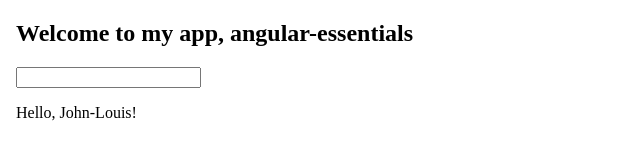
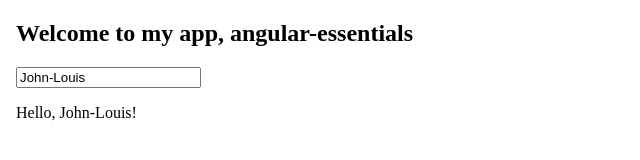
Before and after one commit to JohnLouisRumingan/angular-essentials, an Angular app: page / in a window 1280 px wide. Shown: the top 160 px of the page, without its empty margins (0-640 px from the left). Built offline with nearby package versions, Linux system fonts and the light colour scheme.

Commit message:
Change input to bind value property

```diff
--- a/src/app/user.component.html
+++ b/src/app/user.component.html
@@ -1,4 +1,4 @@
-<input type="text" (input)="onUserInput($event)">
+<input type="text" (input)="onUserInput($event)" [value]="name">
 
 <p>Hello, {{name}}!</p>
     <br>
```
